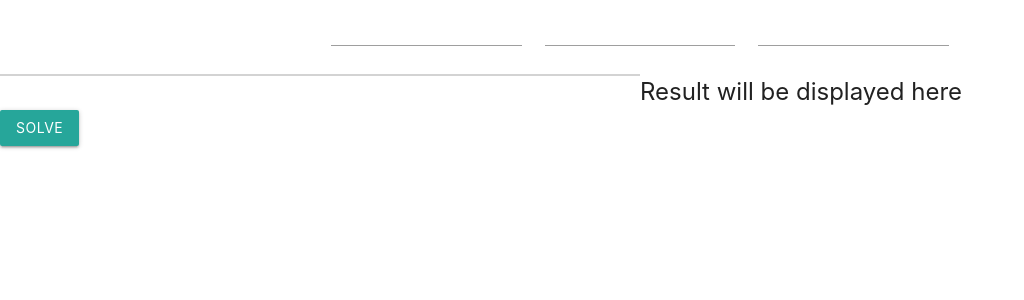
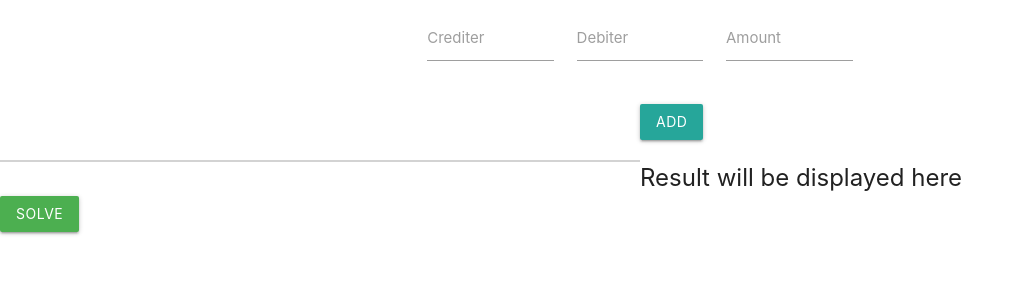
Before and after one commit to KeshavPrince/SplitWise, a React (Create React App) app: page / in a window 1280 px wide. Shown: the top 300 px of the page, without its empty margins (0-1024 px from the left). Built offline with nearby package versions, Linux system fonts and the light colour scheme.

Commit message:
Done some UI changes

```diff
--- a/package.json
+++ b/package.json
@@ -6,6 +6,7 @@
     "@testing-library/jest-dom": "^4.2.4",
     "@testing-library/react": "^9.5.0",
     "@testing-library/user-event": "^7.2.1",
+    "materialize-css": "^1.0.0-rc.2",
     "react": "^16.13.1",
     "react-dom": "^16.13.1",
     "react-scripts": "3.4.1"
--- a/src/App.js
+++ b/src/App.js
@@ -5,15 +5,15 @@ function App() {
   const [credits, setCredits] = useState([]);
   const [from, setFrom] = useState("");
   const [to, setTo] = useState("");
-  const [value, setValue] = useState('');
+  const [amount, setAmount] = useState('');
   const OnChangeFrom = (e) => {
     setFrom(e.target.value);
   };
   const OnChangeTo = (e) => {
     setTo(e.target.value);
   };
-  const OnChangeValue = (e) => {
-    setValue(e.target.value);
+  const OnChangeAmount = (e) => {
+    setAmount(e.target.value);
   };
 
   const handleAddCredit = () => {
@@ -22,24 +22,36 @@ function App() {
       {
         from: from,
         to: to,
-        value: value,
+        amount: amount,
       },
     ]);
   };
 
   return (
     <div>
+      <div className="container">
       <div className="row">
         <div className="col l3"></div>
-        <div className="col l2">
-          <input value={from} onChange={OnChangeFrom}></input>
+        <div className="input-field col l2">
+          <input id = "crediter" value={from} onChange={OnChangeFrom} type="text" class="validate"></input>
+          <label for="crediter">Crediter</label>
         </div>
-        <div className="col l2">
-          <input value={to} onChange={OnChangeTo}></input>
+        <div className="input-field col l2">
+          <input id = "debiter" value={to} onChange={OnChangeTo} type="text" class="validate"></input>
+          <label for="debiter">Debiter</label>
         </div>
-        <div className="col l2">
-          <input value={value} onChange={OnChangeValue}></input>
+        <div className="input-field col l2">
+          <input id = "amount" value={amount} onChange={OnChangeAmount} type="text" class="validate"></input>
+          <label for="amount">Amount</label>
         </div>
+      </div>
+      <div className ="row">
+        <div className ="col l4"></div>
+      <button type="button" className=" btn btn-success center waves-effect waves-light center" id="addCredit">
+        Add
+      </button>
+      <div className ="col l2"></div>
+      </div>
       </div>
       <div id="container">
         <div id="unsolvedNetwork"></div>
@@ -48,7 +60,7 @@ function App() {
           <div id="solvedNetwork"></div>
         </div>
       </div>
-      <button type="button" className="btn btn-success center" id="solve">
+      <button type="button" className="btn green center" id="solve">
         Solve
       </button>
     </div>
```
Also changed, not shown: 1 other file (tests, documents, lock files or other folders).
